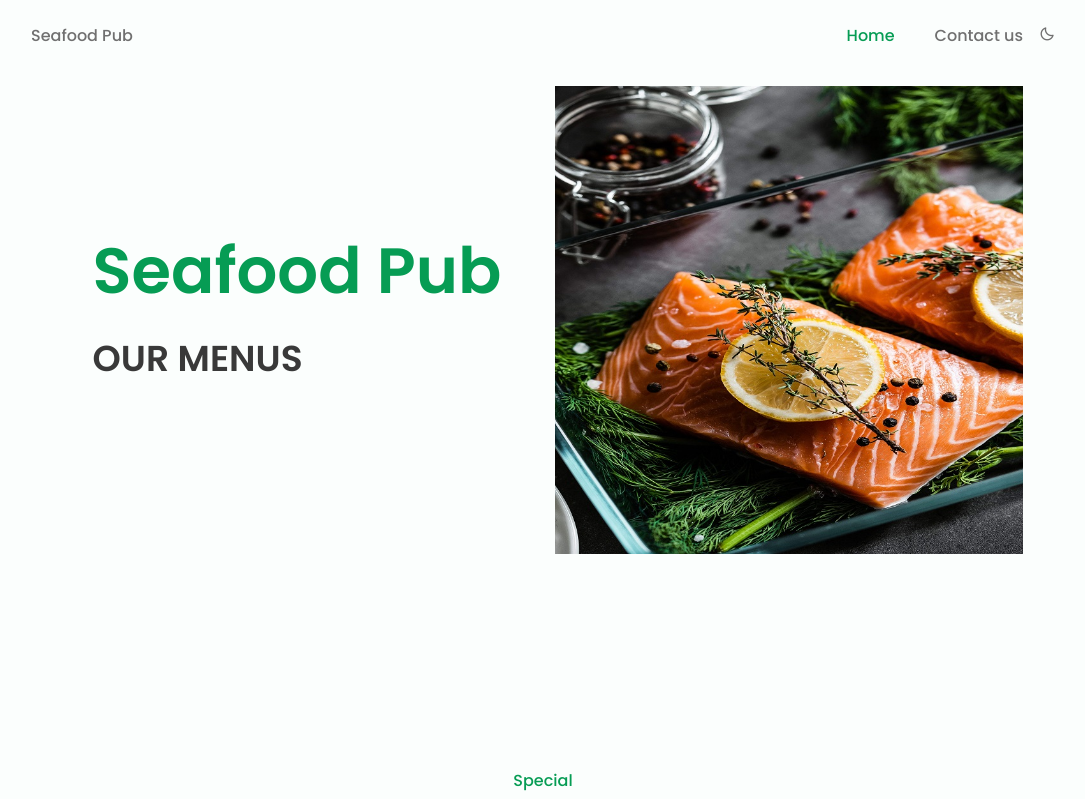
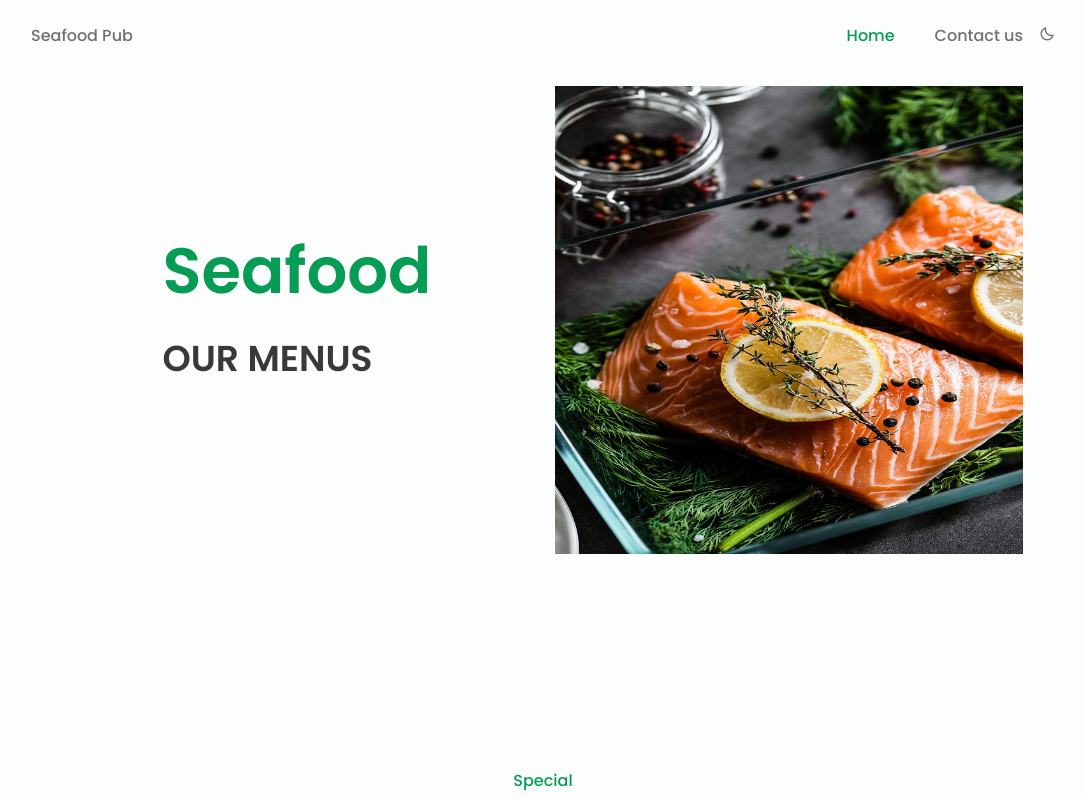
Before and after one commit to gnani-1994/SeaFood, a plain HTML site: page Menus.html in a window 1280 px wide. Shown: the top 799 px of the page, without its empty margins (97-1182 px from the left). Drawn offline with nearby package versions, Linux system fonts and the light colour scheme.

Commit message:
change main menu

```diff
--- a/Menus.html
+++ b/Menus.html
@@ -47,7 +47,7 @@
             <section class="home" id="home">
                 <div class="home__container bd-container bd-grid">
                     <div class="home__data">
-                        <h1 class="home__title">Seafood Pub</h1>
+                        <h1 class="home__title">Seafood </h1>
                         <h2 class="home__subtitle">OUR MENUS</h2>
                         <!-- <a href="#" class="button">View Menu</a> -->
                     </div>
```
